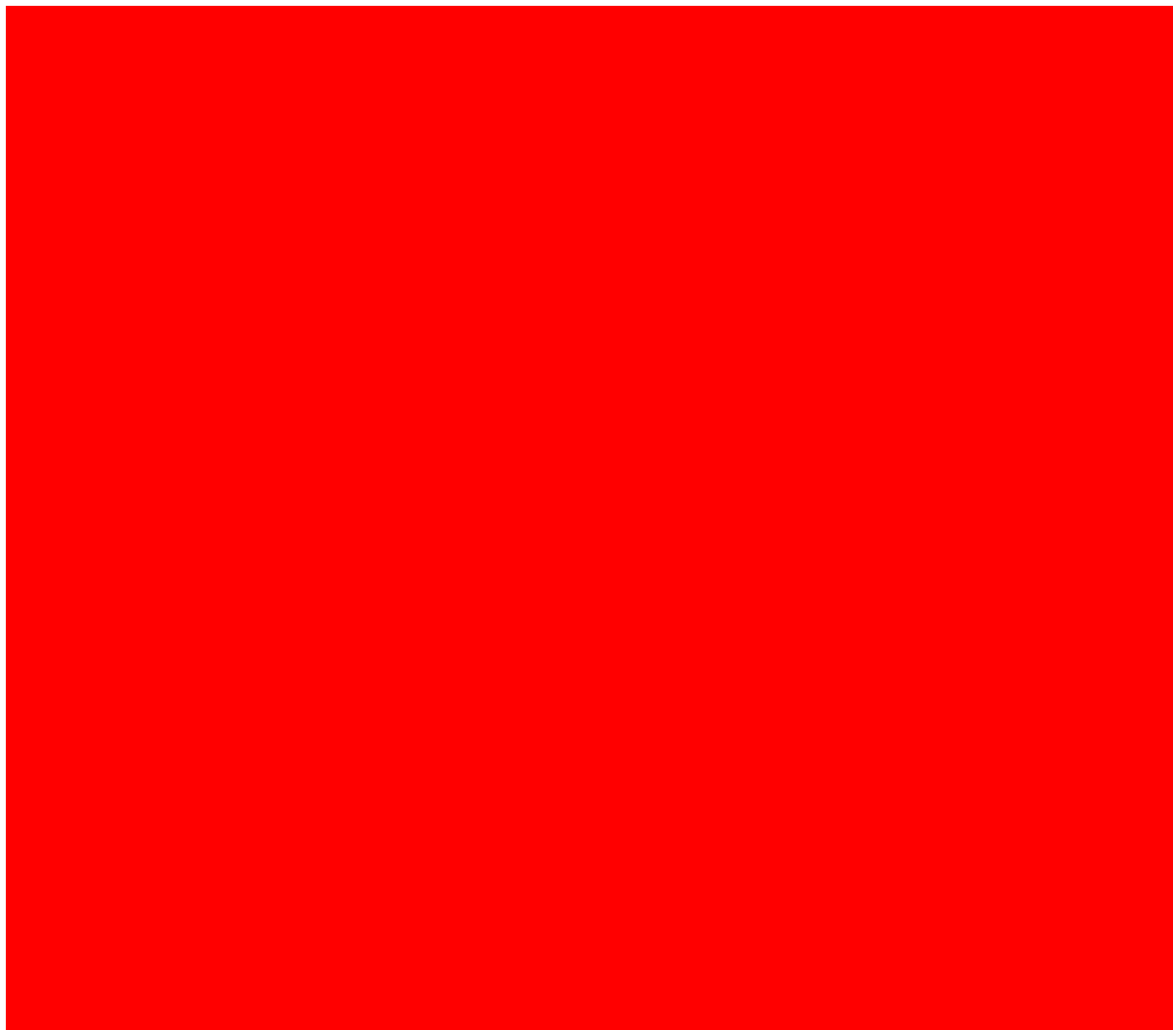
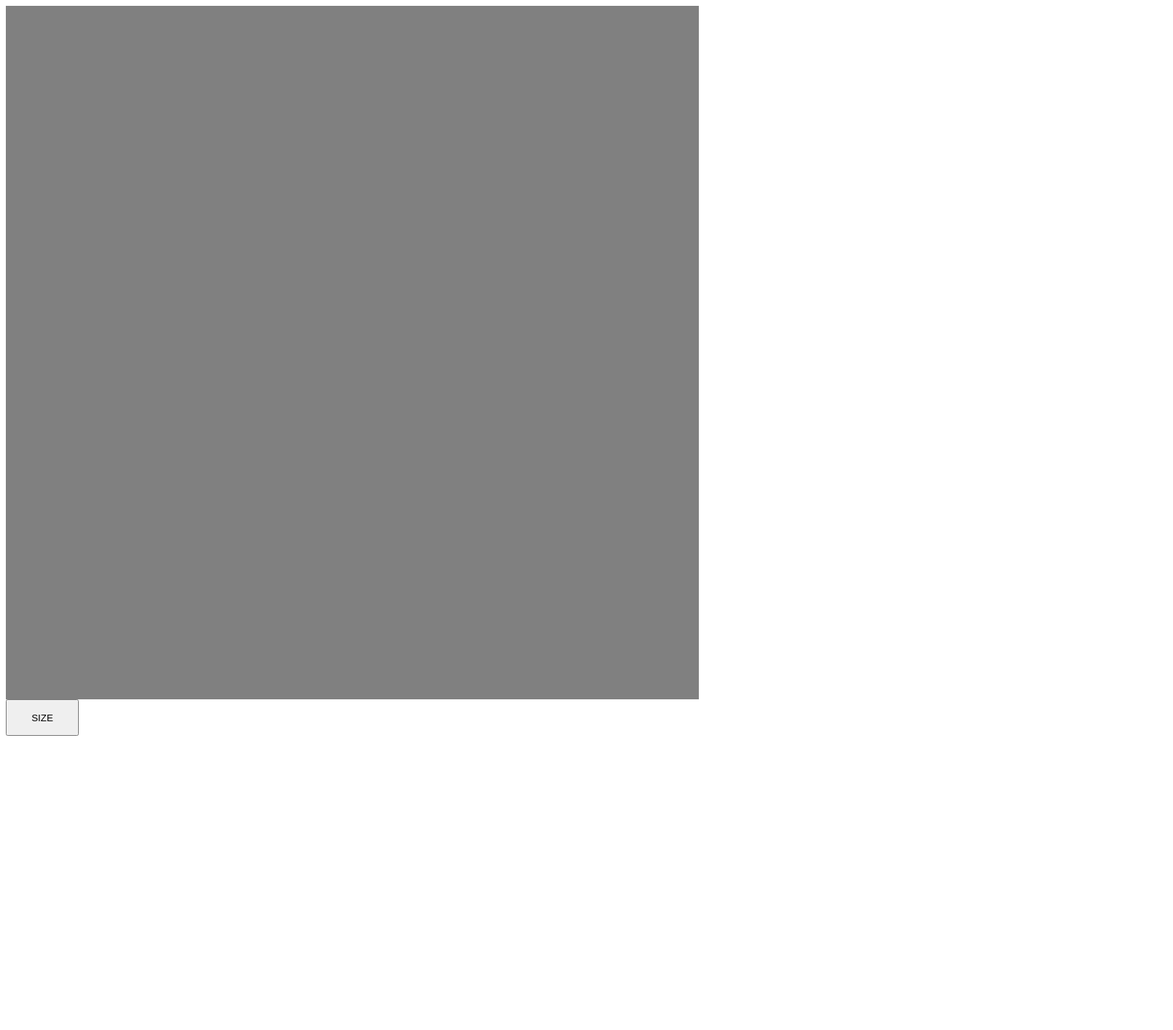
Before and after one commit to Alex-Andriana/etch-a-sketch, a plain HTML site: page index.html in a window 1280 px wide. Shown: the top 1411 px of the page at 73% size, 1608 px wide, since content can reach past the window. After the commit the page ends 1016 px from the top, so only its background shows below. Drawn offline with Linux system fonts and the light colour scheme.

Commit message:
Done with button feature

```diff
--- a/script.js
+++ b/script.js
@@ -1,24 +1,37 @@
+//create container div
 const block = document.createElement("div");
 const b = document.querySelector("body");
 b.appendChild(block);
 block.classList.add('box');
 
+//create button
 const btn = document.createElement("button");
 b.appendChild(btn);
+btn.style.height = "50px";
+btn.style.width = "100px";
 
-let size;
+btn.textContent = "SIZE"
+//get size from user
+let size = 0;
 btn.addEventListener('click', () => {
-size = prompt("Enter the number of pixel per side:", "16")
+size = prompt("Enter the number of pixel per side:")
 size = parseInt(size, 10);
-});
-for(let i = 0; i < 256; i++){
+let num = size * size;
+let g_size = 950/size;
+
+//make inner divs from user input
+for(let i = 0; i < num ; i++){
 const grid = document.createElement("div");
 block.appendChild(grid);
-grid.classList.add('g');}
+grid.classList.add('g');
+grid.style.width =  g_size + 'px';
+grid.style.height =  g_size + 'px';}
 
+//even for hoover
  const pixes = document.querySelectorAll(".g");
  pixes.forEach((pix) => {
      pix.addEventListener('mouseover', () => {
-         pix.style.cssText = "background-color: blue";
+         pix.style['background-color'] = 'blue';
      });
  });
+});
--- a/style.css
+++ b/style.css
@@ -1,13 +1,14 @@
 .box{
     display: flex;
     flex-wrap: wrap;
-    width: 1600px;
+    width: 950px;
     background-color: gray;
-    height: 1600px;
+    height: 950px;
+    align-content: stretch;
 }
 .g{
-    width: 100px;
-    height: 100px;
+
     background-color: red;
     flex: none;
+
 }
```
Also changed, not shown: index.html (+2 -1 lines).
